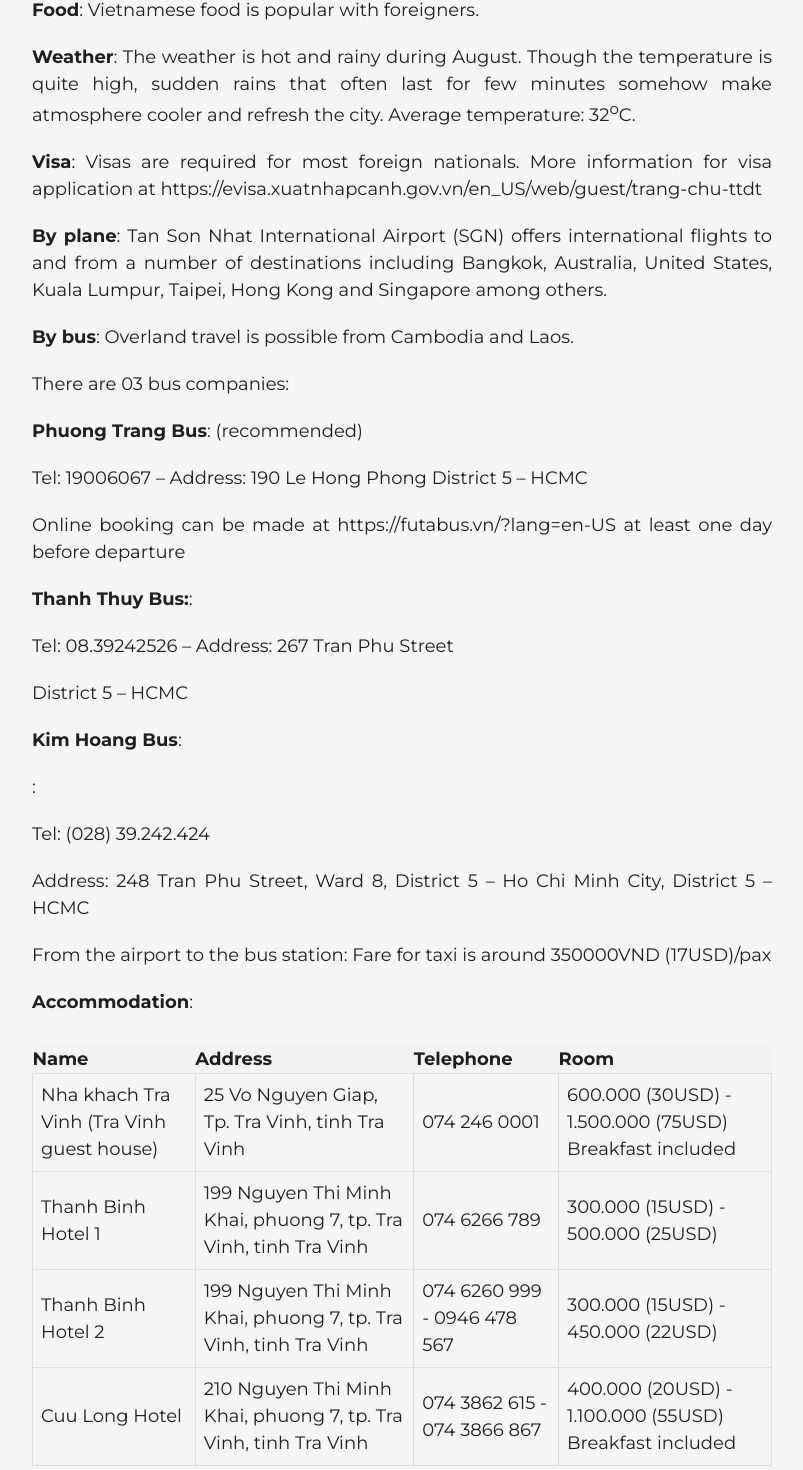
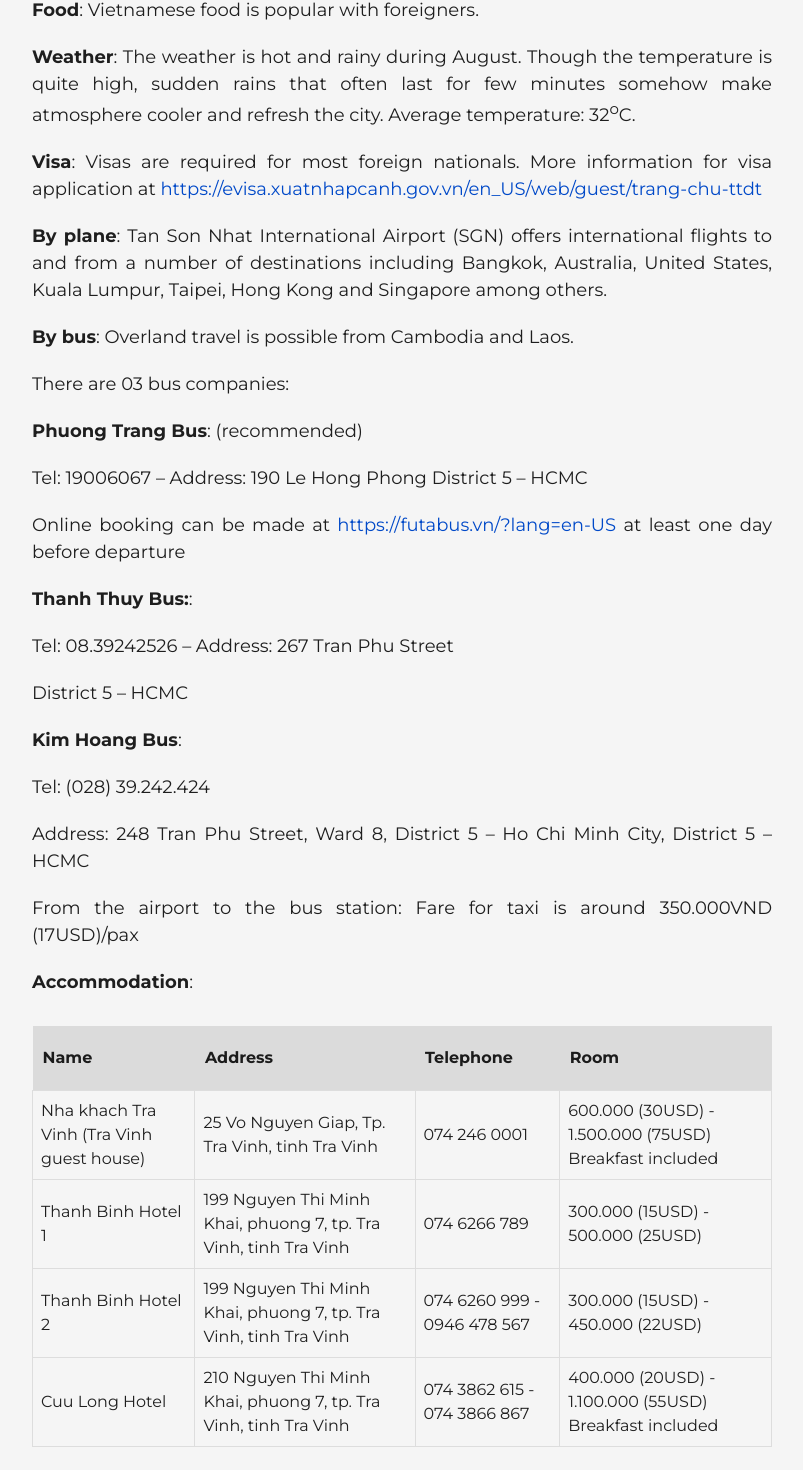
Before and after one commit to lntaivn/RETTVU2024, a React (Create React App) app in the folder rettvu2024/: page /travel-notes in a window 1280 px wide. Shown: the part 1078-2548 px from the top of the page, without its empty margins (18-821 px from the left). Built offline with nearby package versions, Linux system fonts and the light colour scheme.

Commit message:
Fix Responsive Travel Notes

```diff
--- a/rettvu2024/src/components/Travel/TravelInformation.css
+++ b/rettvu2024/src/components/Travel/TravelInformation.css
@@ -1,29 +1,31 @@
 .TravelInformation {
-    display        : flex;
+    display: flex;
     justify-content: center;
-    padding        : 30px 50px;
-    gap            : 40px;
-    position       : relative;
-    align-items    : flex-start;
+    padding: 30px 50px;
+    gap: 40px;
+    position: relative;
+    align-items: flex-start;
 }
 
-
 .TravelInformation_right {
-    width   : 400px;
+    width: 400px;
     position: sticky;
-    top     : 80px;
+    top: 80px;
 }
 
 .TravelInformation_right div p {
     padding-left: 20px;
+    line-height: 1.5;
+    margin-top: 5px;
 }
 
 .TravelInformation_left {
     flex: 1;
     text-align: justify;
+    width: 100%;
 }
 
-.TravelInformation_left p{
+.TravelInformation_left p {
     white-space: pre-line;
     /* padding-left: 30px; */
     /* margin: 10px 10px; */
@@ -33,7 +35,7 @@
     padding: 10px 0;
 }
 
-.TravelInformation_item span{
+.TravelInformation_item span {
     display: flex;
     color: rgb(104, 113, 118);
     font-size: 13px;
@@ -51,22 +53,22 @@
 }
 
 .TravelInformation_item>p {
-    white-space : pre-line;
+    white-space: pre-line;
     /* padding-left: 30px; */
     /* margin      : 10px 10px; */
-    font-size   : 18px;
+    font-size: 18px;
     line-height: 1.5;
 }
 
 .TravelInformation_item>h2 {
-    color           : rgb(0, 58, 159);
-    font-family     : Montserrat;
+    color: rgb(0, 58, 159);
+    font-family: Montserrat;
     background-color: rgba(224, 224, 224, 0.449);
-    padding         : 14px 10px 14px 20px;
-    font-weight     : 700;
-    font-size       : 20px;
-    text-align      : left;
-    text-transform  : capitalize;
+    padding: 14px 10px 14px 20px;
+    font-weight: 700;
+    font-size: 20px;
+    text-align: left;
+    text-transform: capitalize;
     position: relative;
     width: 100%;
     margin-bottom: 20px;
@@ -75,9 +77,10 @@
 
 .TravelInformation_item>p>a {
     color: rgb(0, 73, 200);
+    word-wrap: break-word;
 }
 
-.TravelInformation_item_img{
+.TravelInformation_item_img {
     display: flex;
     justify-content: center;
     align-items: center;
@@ -87,7 +90,7 @@
     margin-top: 20px;
 }
 
-.TravelInformation_item_img > img{
+.TravelInformation_item_img>img {
     display: block;
     width: 100%;
     height: 100%;
@@ -96,21 +99,25 @@
 }
 
 
+/* TABLE */
 
+.travel-note-table-info{
+    overflow: auto;
+    width: 100%;
+}
 
-
-
-/* TABLE */
 .travel-note-table {
     width: 100%;
     border-collapse: collapse;
     margin-top: 20px;
-    font-size   : 18px;
+    font-size: 16px;
     line-height: 1.5;
+    min-width: 500px;
 }
 
 .travel-note-table__header {
-    background-color: #f2f2f2;
+    padding: 20px 0 20px 10px;
+    background-color: #dbdbdb;
 }
 
 .travel-note-table__cell {
--- a/rettvu2024/src/components/Travel/TravelNote.js
+++ b/rettvu2024/src/components/Travel/TravelNote.js
@@ -72,8 +72,8 @@ const TravelNote = () => {
                     <p>
                         <strong>Visa</strong>: Visas are required for most
                         foreign nationals. More information for visa application
-                        at
-                        https://evisa.xuatnhapcanh.gov.vn/en_US/web/guest/trang-chu-ttdt
+                        at <a href="https://evisa.xuatnhapcanh.gov.vn/en_US/web/guest/trang-chu-ttdt">https://evisa.xuatnhapcanh.gov.vn/en_US/web/guest/trang-chu-ttdt</a>
+
                     </p>
                     <p>
                         <strong>By plane</strong>: Tan Son Nhat International Airport (SGN)
@@ -90,17 +90,17 @@ const TravelNote = () => {
                     </p>
                     <p><strong>Phuong Trang Bus</strong>: (recommended)</p>
                     <p>Tel: 19006067 – Address: 190 Le Hong Phong District 5 – HCMC</p>
-                    <p>Online booking can be made at https://futabus.vn/?lang=en-US at least one day before departure</p>
+                    <p>Online booking can be made at <a href="https://futabus.vn/?lang=en-US">https://futabus.vn/?lang=en-US</a> at least one day before departure</p>
                     <p><strong>Thanh Thuy Bus:</strong>:</p>
                     <p>Tel: 08.39242526 – Address: 267 Tran Phu Street</p>
                     <p>District 5 – HCMC</p>
                     <p><strong>Kim Hoang Bus</strong>:</p>
-                    <p><strong></strong>:</p>
                     <p>Tel: (028) 39.242.424</p>
                     <p>Address: 248 Tran Phu Street, Ward 8, District 5 – Ho Chi Minh City, District 5 – HCMC</p>
-                    <p> From the airport to the bus station: Fare for taxi is around 350000VND (17USD)/pax</p>
+                    <p> From the airport to the bus station: Fare for taxi is around 350.000VND (17USD)/pax</p>
                     <p><strong>Accommodation</strong>:</p>
-                    <div>
+
+                    <div className="travel-note-table-info">
                         <table className="travel-note-table">
                             <thead>
                                 <tr>
```
Also changed, not shown: rettvu2024/src/components/Support/contact.js (deleted), rettvu2024/src/components/Support/travelInfo.js (deleted), rettvu2024/src/components/Support/travelNote.js (deleted), rettvu2024/src/components/Travel/ContactUs.js (added). Lines whose indentation alone changed are shown as unchanged.
